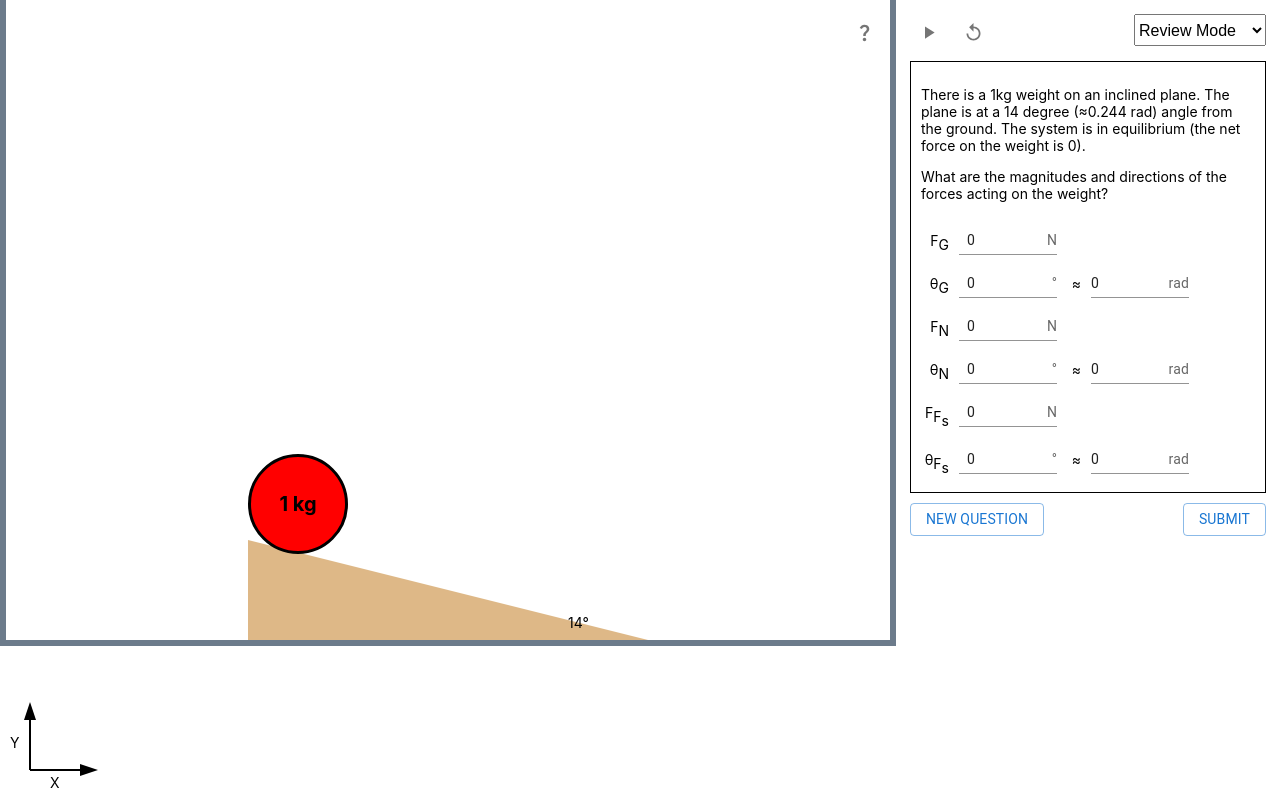
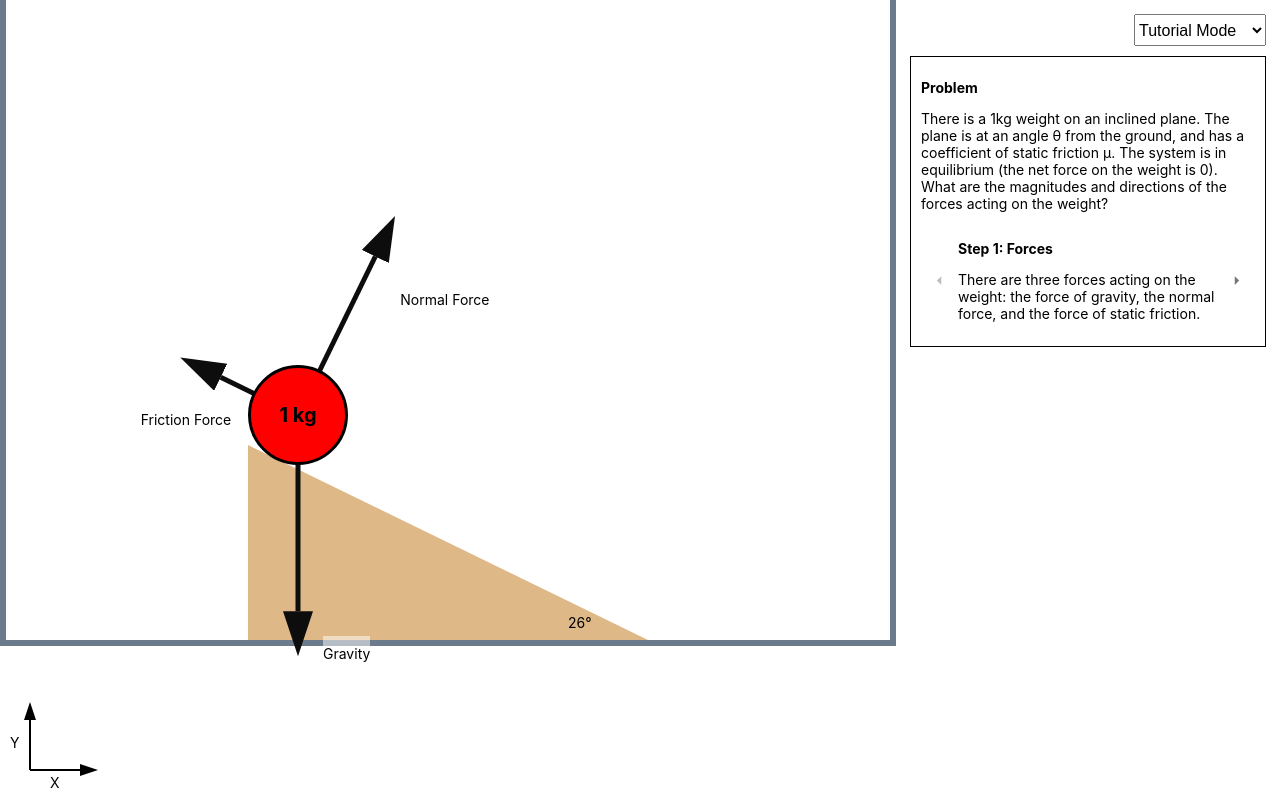
Before and after one commit to brynnchernosky/physics-mechanics-simulator, a React (Create React App) app: page / in a window 1280 px wide. Built offline with nearby package versions, Linux system fonts and the light colour scheme.

Commit message:
add force diagram to tutorial mode

```diff
--- a/src/App.tsx
+++ b/src/App.tsx
@@ -51,6 +51,7 @@ import { IWallProps, Wall } from "./Wall";
 import { Wedge } from "./Wedge";
 import { CoordinateSystem } from "./CoordinateSystem";
 import { IForce, Weight } from "./Weight";
+import { Description } from "@mui/icons-material";
 
 interface VectorTemplate {
   top: number;
@@ -76,7 +77,16 @@ interface QuestionTemplate {
 
 interface TutorialTemplate {
   question: string;
-  steps: { description: string; content: string }[];
+  steps: {
+    description: string;
+    content: string;
+    forces: {
+      description: string;
+      magnitude: number;
+      directionInDegrees: number;
+    }[];
+    showMagnitude: boolean;
+  }[];
 }
 
 export interface ISimulationElement {
@@ -143,7 +153,7 @@ function App() {
   const [hintDialogueOpen, setHintDialogueOpen] = useState<boolean>(false);
 
   const [incorrectMessageVisible, setIncorrectMessageVisible] = useState(false);
-  const [mode, setMode] = useState<string>("Review");
+  const [mode, setMode] = useState<string>("Tutorial");
   const [noMovement, setNoMovement] = useState(false);
   const [pendulum, setPendulum] = useState(false);
   const [pendulumAngle, setPendulumAngle] = useState(0);
@@ -158,7 +168,6 @@ function App() {
   const [reviewNormalMagnitude, setReviewNormalMagnitude] = useState<number>(0);
   const [reviewStaticAngle, setReviewStaticAngle] = useState<number>(0);
   const [reviewStaticMagnitude, setReviewStaticMagnitude] = useState<number>(0);
-  const [sketchMode, setSketchMode] = useState<boolean>(mode == "Review");
   const [selectedQuestion, setSelectedQuestion] = useState<QuestionTemplate>(
     questions.inclinePlane[0]
   );
@@ -338,7 +347,6 @@ function App() {
 
   // Change wedge height and width and weight position to match new wedge angle
   const changeWedgeBasedOnNewAngle = (angle: number) => {
-    console.log("update wedge appearance");
     let width = 0;
     let height = 0;
     if (angle < 50) {
@@ -963,11 +971,36 @@ function App() {
       if (simulationType == "Incline Plane") {
         addWedge();
         setSelectedTutorial(tutorials.inclinePlane);
+        setStartForces(
+          getForceFromJSON(tutorials.inclinePlane.steps[0].forces)
+        );
+        setShowForceMagnitudes(tutorials.inclinePlane.steps[0].showMagnitude);
       }
-      setStartForces([]);
-      setUpdatedForces([]);
+      // setStartForces([]);
+      // setUpdatedForces([]);
     }
   }, [simulationType, mode]);
+
+  const [showForceMagnitudes, setShowForceMagnitudes] = useState<boolean>(true);
+
+  const getForceFromJSON = (
+    json: {
+      description: string;
+      magnitude: number;
+      directionInDegrees: number;
+    }[]
+  ): IForce[] => {
+    const forces: IForce[] = [];
+    for (let i = 0; i < json.length; i++) {
+      const force: IForce = {
+        description: json[i].description,
+        magnitude: json[i].magnitude,
+        directionInDegrees: json[i].directionInDegrees,
+      };
+      forces.push(force);
+    }
+    return forces;
+  };
 
   // Use effect hook to handle force change in review mode
   useEffect(() => {
@@ -1259,6 +1292,7 @@ function App() {
                         pendulumLength={pendulumLength}
                         radius={element.radius ?? 5}
                         reset={simulationReset}
+                        showForceMagnitudes={showForceMagnitudes}
                         setSketching={setSketching}
                         setDisplayXAcceleration={setAccelerationXDisplay}
                         setDisplayXPosition={setPositionXDisplay}
@@ -1269,13 +1303,11 @@ function App() {
                         setPaused={setSimulationPaused}
                         setPendulumAngle={setPendulumAngle}
                         setPendulumLength={setPendulumLength}
-                        setSketchMode={setSketchMode}
                         setStartPendulumAngle={setStartPendulumAngle}
                         setUpdatedForces={setUpdatedForces}
                         showAcceleration={showAcceleration}
                         showForces={showForces}
                         showVelocity={showVelocity}
-                        sketchMode={sketchMode}
                         startForces={startForces}
                         startPosX={element.startPosX}
                         startPosY={element.startPosY}
@@ -1448,12 +1480,18 @@ function App() {
                 <IconButton
                   onClick={() => {
                     let step = stepNumber - 1;
-                    step = Math.max(stepNumber, 0);
-                    step = Math.min(
-                      stepNumber,
-                      selectedTutorial.steps.length - 1
+                    step = Math.max(step, 0);
+                    step = Math.min(step, selectedTutorial.steps.length - 1);
+                    setStepNumber(step);
+                    setStartForces(
+                      getForceFromJSON(selectedTutorial.steps[step].forces)
                     );
-                    setStepNumber(step);
+                    setUpdatedForces(
+                      getForceFromJSON(selectedTutorial.steps[step].forces)
+                    );
+                    setShowForceMagnitudes(
+                      selectedTutorial.steps[step].showMagnitude
+                    );
                   }}
                   disabled={stepNumber == 0}
                 >
@@ -1469,12 +1507,18 @@ function App() {
                 <IconButton
                   onClick={() => {
                     let step = stepNumber + 1;
-                    step = Math.max(stepNumber, 0);
-                    step = Math.min(
-                      stepNumber,
-                      selectedTutorial.steps.length - 1
+                    step = Math.max(step, 0);
+                    step = Math.min(step, selectedTutorial.steps.length - 1);
+                    setStepNumber(step);
+                    setStartForces(
+                      getForceFromJSON(selectedTutorial.steps[step].forces)
                     );
-                    setStepNumber(step);
+                    setUpdatedForces(
+                      getForceFromJSON(selectedTutorial.steps[step].forces)
+                    );
+                    setShowForceMagnitudes(
+                      selectedTutorial.steps[step].showMagnitude
+                    );
                   }}
                   disabled={stepNumber == selectedTutorial.steps.length - 1}
                 >
--- a/src/Questions.json
+++ b/src/Questions.json
@@ -63,11 +63,11 @@
         },
         {
           "description": "Y Component of Force of Friction",
-          "content": "Since the net force in the x direction must be 0, we know the magnitude of the y component of the friction force is m*g*cos(θ)*sin(π/2-θ)-m*g."
+          "content": "Since the net force in the x direction must be 0, we know the magnitude of the y component of the friction force is m*g-m*g*cos(θ)*sin(π/2-θ)."
         },
         {
           "description": "Magnitude of Force of Friction",
-          "content": "Combining the x and y components of the friction force, we get the magnitude of the friction force is equal to  (m*g*cos(θ)*cos(π/2-θ))^2 + (m*g*cos(θ)*sin(π/2-θ)-m*g)<sup>2</sup>."
+          "content": "Combining the x and y components of the friction force, we get the magnitude of the friction force is equal to sqrt((m*g*cos(θ)*cos(π/2-θ))^2 + (m*g-m*g*cos(θ)*sin(π/2-θ))^2)."
         }
       ]
     },
--- a/src/Tutorial.json
+++ b/src/Tutorial.json
@@ -4,31 +4,110 @@
     "steps": [
       {
         "description": "Forces",
-        "content": "There are three forces acting on the weight: the force of gravity, the normal force, and the force of static friction."
+        "content": "There are three forces acting on the weight: the force of gravity, the normal force, and the force of static friction.",
+        "forces": [
+          { "description": "Gravity", "magnitude": 9.81, "directionInDegrees": 270 },
+          { "description": "Normal Force", "magnitude": 8.817, "directionInDegrees": 64 },
+          {
+            "description": "Friction Force",
+            "magnitude": 4.3,
+            "directionInDegrees": 154
+          }
+        ],
+        "showMagnitude": false
       },
       {
         "description": "Force of Gravity",
-        "content": "The force of gravity acts in the negative y direction: 3π/2 rad. It has magnitude equal to m*g. We can approximate g as 9.81."
+        "content": "The force of gravity acts in the negative y direction: 3π/2 rad. It has magnitude equal to m*g. We can approximate g as 9.81.",
+        "forces": [
+          { "description": "Gravity", "magnitude": 9.81, "directionInDegrees": 270 }
+        ],
+        "showMagnitude": true
       },
       {
         "description": "Normal Force",
-        "content": "The normal force acts in the direction perpendicular to the incline plane: π/2-θ rad, where θ is the angle of the incline plane. The magnitude of the normal force is equal to m*g*cos(θ)."
+        "content": "The normal force acts in the direction perpendicular to the incline plane: π/2-θ rad, where θ is the angle of the incline plane. The magnitude of the normal force is equal to m*g*cos(θ).",
+        "forces": [
+          { "description": "Normal Force", "magnitude": 8.817, "directionInDegrees": 64 }
+        ],
+        "showMagnitude": true
       },
       {
         "description": "Force of Static Friction",
-        "content": "The force of static friction acts in the direction along the incline plane: π-θ rad, where θ is the angle of the incline plane. We can use the knowledge that the system is in equilibrium to solve for the magnitude of the force of static friction."
+        "content": "The force of static friction acts in the direction along the incline plane: π-θ rad, where θ is the angle of the incline plane. We can use the knowledge that the system is in equilibrium to solve for the magnitude of the force of static friction.",
+        "forces": [
+          {
+            "description": "Friction Force",
+            "magnitude": 4.3,
+            "directionInDegrees": 154
+          }
+        ],
+        "showMagnitude": false
       },
       {
         "description": "Net X Force in Equilibrium",
-        "content": "For the system to be in equilibrium, the sum of the x components of all forces must equal 0. The x component of the normal force is equal to m*g*cos(θ)*cos(π/2-θ), where θ is the angle of the incline plane. The x component of gravity is equal to 0. Since the net force in the x direction must be 0, we know the magnitude of the x component of the friction force is m*g*cos(θ)*cos(π/2-θ)."
+        "content": "For the system to be in equilibrium, the sum of the x components of all forces must equal 0. The x component of the normal force is equal to m*g*cos(θ)*cos(π/2-θ), where θ is the angle of the incline plane. The x component of gravity is equal to 0. Since the net force in the x direction must be 0, we know the magnitude of the x component of the friction force is m*g*cos(θ)*cos(π/2-θ).",
+        "forces": [
+          {
+            "description": "X Component - Normal Force",
+            "magnitude": 3.87,
+            "directionInDegrees": 0
+          },
+          {
+            "description": "X Component - Friction Force",
+            "magnitude": 3.87,
+            "directionInDegrees": 180
+          }
+        ],
+        "showMagnitude": true
       },
       {
         "description": "Net Y Force Normal Force",
-        "content": "For the system to be in equilibrium, the sum of the y components of all forces must equal 0. The y component of the normal force is equal to m*g*cos(θ)*sin(π/2-θ), where θ is the angle of the incline plane. The y component of gravity is equal to m*g. Since the net force in the x direction must be 0, we know the magnitude of the y component of the friction force is m*g*cos(θ)*sin(π/2-θ)-m*g."
+        "content": "For the system to be in equilibrium, the sum of the y components of all forces must equal 0. The y component of the normal force is equal to m*g*cos(θ)*sin(π/2-θ), where θ is the angle of the incline plane. The y component of gravity is equal to m*g. Since the net force in the x direction must be 0, we know the magnitude of the y component of the friction force is m*g-m*g*cos(θ)*sin(π/2-θ).",
+        "forces": [
+          {
+            "description": "Y Component - Normal Force",
+            "magnitude": 7.92,
+            "directionInDegrees": 90
+          },
+          {
+            "description": "Y Component - Gravity",
+            "magnitude": 9.81,
+            "directionInDegrees": 270
+          },
+          {
+            "description": "Y Component - Friction Force",
+            "magnitude": 1.89,
+            "directionInDegrees": 90
+          }
+        ],
+        "showMagnitude": true
       },
       {
         "description": "Magnitude of Force of Friction",
-        "content": "Combining the x and y components of the friction force, we get the magnitude of the friction force is equal to (m*g*cos(θ)*cos(π/2-θ))^2 + (m*g*cos(θ)*sin(π/2-θ)-m*g)^2."
+        "content": "Combining the x and y components of the friction force, we get the magnitude of the friction force is equal to sqrt((m*g*cos(θ)*cos(π/2-θ))^2 + (m*g*cos(θ)*sin(π/2-θ)-m*g)^2).",
+        "forces": [
+          {
+            "description": "Friction Force",
+            "magnitude": 4.3,
+            "directionInDegrees": 154
+          }
+        ],
+        "showMagnitude": true
+      },
+      {
+        "description": "All Forces",
+        "content": "Combining all of the forces, we get the following free body diagram.",
+        "forces": [
+          { "description": "Gravity", "magnitude": 9.81, "directionInDegrees": 270 },
+          { "description": "Normal Force", "magnitude": 8.817, "directionInDegrees": 64 },
+          {
+            "description": "Friction Force",
+            "magnitude": 4.3,
+            "directionInDegrees": 154
+          }
+        ],
+        "showMagnitude": true
       }
     ]
   }
--- a/src/Weight.tsx
+++ b/src/Weight.tsx
@@ -38,13 +38,12 @@ export interface IWeightProps {
   setPendulumLength: (val: number) => any;
   setStartPendulumAngle: (val: number) => any;
   showAcceleration: boolean;
-  sketchMode: boolean;
-  setSketchMode: (val: boolean) => any;
   mode: string;
   noMovement: boolean;
   pendulumAngle: number;
   setSketching: (val: boolean) => any;
   showForces: boolean;
+  showForceMagnitudes: boolean;
   showVelocity: boolean;
   startPosX: number;
   startPosY: number;
@@ -75,8 +74,6 @@ export const Weight = (props: IWeightProps) => {
     paused,
     pendulum,
     pendulumLength,
-    sketchMode,
-    setSketchMode,
     wedge,
     radius,
     mode,
@@ -96,6 +93,7 @@ export const Weight = (props: IWeightProps) => {
     setStartPendulumAngle,
     showAcceleration,
     showForces,
+    showForceMagnitudes,
     showVelocity,
     startPosX,
     startPosY,
@@ -545,7 +543,7 @@ export const Weight = (props: IWeightProps) => {
             setDragging(true);
             setClickPositionX(e.clientX);
             setClickPositionY(e.clientY);
-          } else if (sketchMode) {
+          } else if (mode == "Review") {
             setSketching(true);
           }
         }}
@@ -860,7 +858,7 @@ export const Weight = (props: IWeightProps) => {
                 >
                   {force.description && <p>{force.description}</p>}
                   {!force.description && <p>Force</p>}
-                <p>{Math.round(100 * force.magnitude) / 100} N</p>
+                  {showForceMagnitudes && <p>{Math.round(100 * force.magnitude) / 100} N</p>}
                 </div>
             </div>
           );
```
Lines whose indentation alone changed are shown as unchanged.
